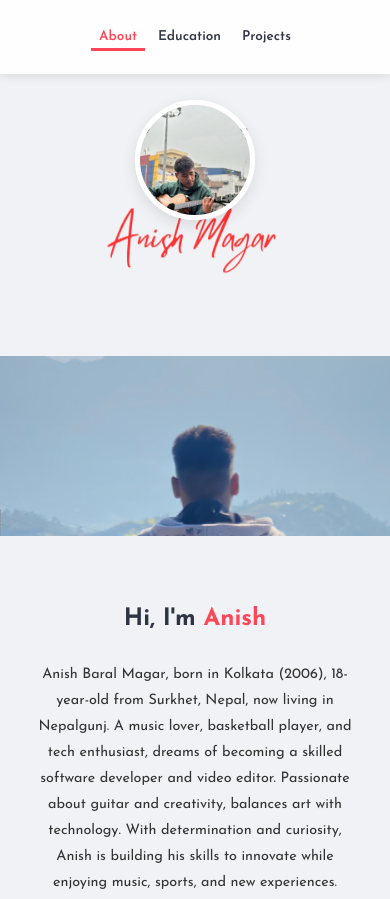
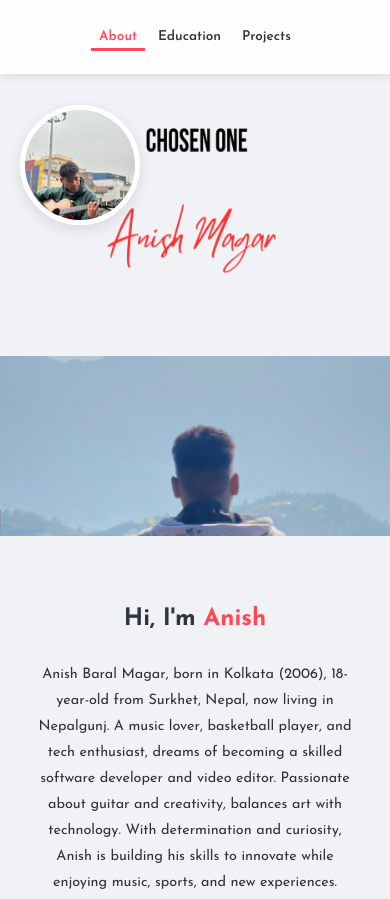
Before and after one commit to Anish-mgr11/portfolio, a plain HTML site: page index.html in a window 390 px wide. Shown: the top 899 px of the page. Drawn offline with Linux system fonts and the light colour scheme; a script that the page names is missing.

Commit message:
Update stylesheet.css

```diff
--- a/stylesheet.css
+++ b/stylesheet.css
@@ -473,10 +473,4 @@ body {
     height: 120px;
   }
 
-  .profile-container {
-    top: 100px;
-    left: 50%;
-    transform: translateX(-50%);
-    position: absolute;
-  }
 }
```
